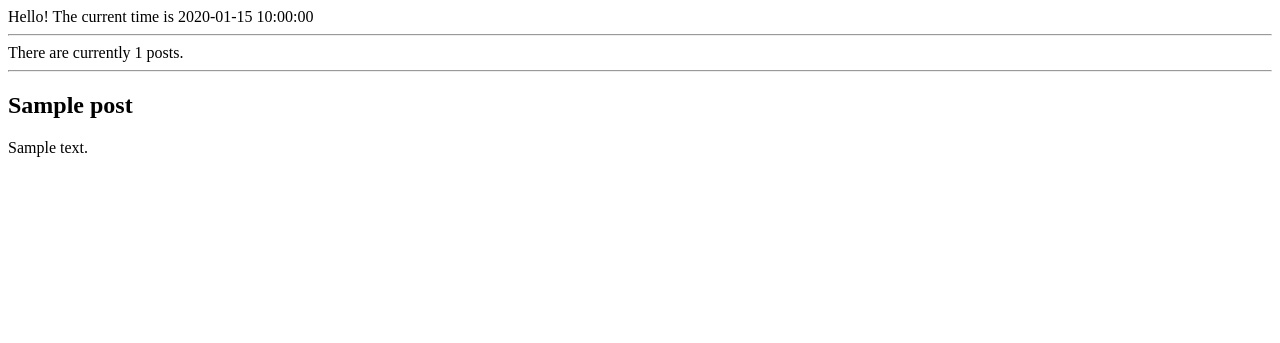
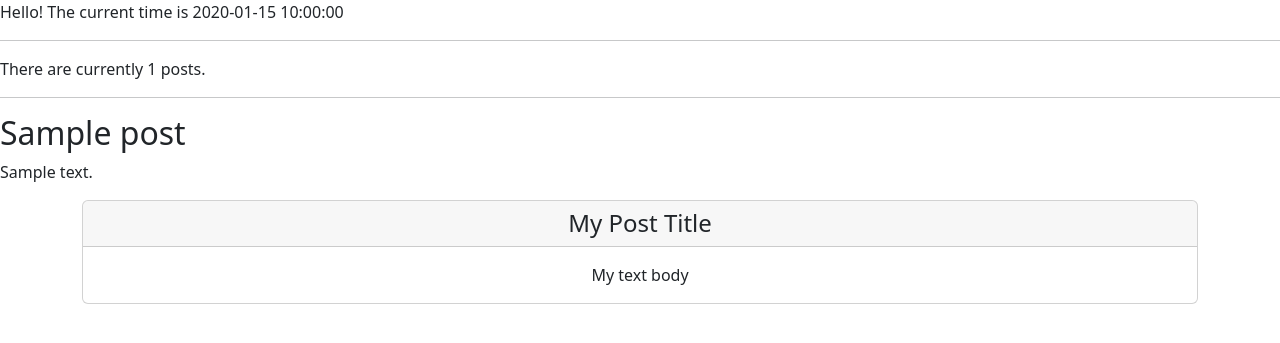
Before and after one commit to thanhle0203/MyBlog-App, a Python web app: template myBlog/website/templates/website/welcome.html in a window 1280 px wide. Shown: the top 343 px of the page. Run offline with Jinja, Linux system fonts and the light colour scheme; the template is opened without the code that fills it: most values are stand-ins (such as "Sample title", 1, 10 or a date in 2020).

Commit message:
Using Boostrap Elements

```diff
--- a/myBlog/website/templates/base.html
+++ b/myBlog/website/templates/base.html
@@ -2,6 +2,8 @@
 <html lang="en">
 <head>
     <title>{% block title %}{% endblock %}</title>
+    <link rel="stylesheet" href="https://cdn.jsdelivr.net/npm/bootstrap@5.2.0/dist/css/bootstrap.min.css" integrity="sha384-gH2yIJqKdNHPEq0n4Mqa/HGKIhSkIHeL5AyhkYV8i59U5AR6csBvApHHNl/vI1Bx" crossorigin="anonymous">
+    <script src="https://cdn.jsdelivr.net/npm/bootstrap@5.2.0/dist/js/bootstrap.min.js" integrity="sha384-ODmDIVzN+pFdexxHEHFBQH3/9/vQ9uori45z4JjnFsRydbmQbmL5t1tQ0culUzyK" crossorigin="anonymous"></script>
 </head>
 <body>
     {% block content %}
--- a/myBlog/website/templates/website/welcome.html
+++ b/myBlog/website/templates/website/welcome.html
@@ -1,3 +1,9 @@
+{% extends 'base.html' %}
+{% block title %}Welcome to my blog{% endblock %}
+
+{% block content %}
+
+
     Hello! The current time is {{current_time}}
     <hr>
     There are currently {{num_posts}} posts.
@@ -5,4 +11,22 @@ There are currently {{num_posts}} posts.
     {% for post in posts %}
         <h2>{{post.title}}</h2>
         <p>{{post.body}}</p>
+
+        <div class="container">
+
+            <div class="card-deck mb-3 text-center">
+                <div class="card mb-4 box-shadow">
+                    <div class="card-header">
+                        <h4 class="my-0 font-weight-normal">My Post Title</h4>
+                    </div>
+                      <div class="card-body">
+                        <p class="card-text">My text body</p>
+                    </div>
+                </div>
+
+            </div>
+    </div>
+
     {% endfor %}
+
+{% endblock %}
```
Lines whose indentation alone changed are shown as unchanged.
